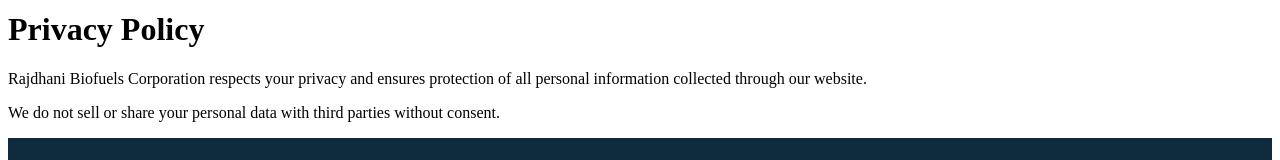
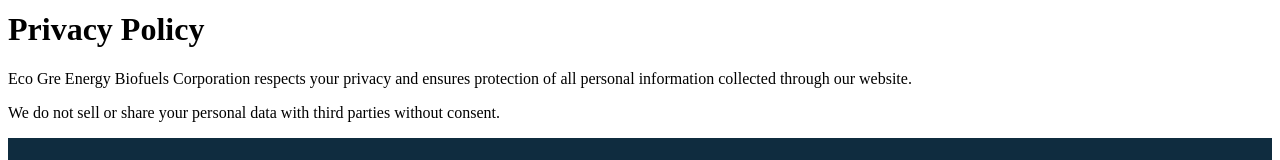
Before and after one commit to RishavKumar-hash/eco-gre-green-website, a React (Vite) app: page /privacy in a window 1280 px wide. Shown: the part 147-307 px from the top of the page. Built offline with nearby package versions, Linux system fonts and the light colour scheme.

Commit message:
Update Privacy.jsx
updated name

```diff
--- a/src/pages/Privacy.jsx
+++ b/src/pages/Privacy.jsx
@@ -4,7 +4,7 @@
   return (
     <>
       <Helmet>
-        <title>Privacy Policy | Rajdhani Biofuels Corporation</title>
+        <title>Privacy Policy | Eco Gre Energy Biofuels Corporation</title>
         <meta
           name="description"
           content="Privacy policy of Rajdhani Biofuels Corporation, Patna Bihar."
@@ -14,7 +14,7 @@
       <div className="container py-5">
         <h1>Privacy Policy</h1>
         <p>
-          Rajdhani Biofuels Corporation respects your privacy and ensures
+          Eco Gre Energy Biofuels Corporation respects your privacy and ensures
           protection of all personal information collected through our website.
         </p>
         <p>
```
